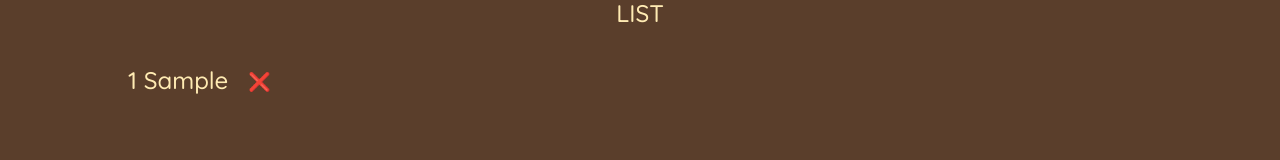
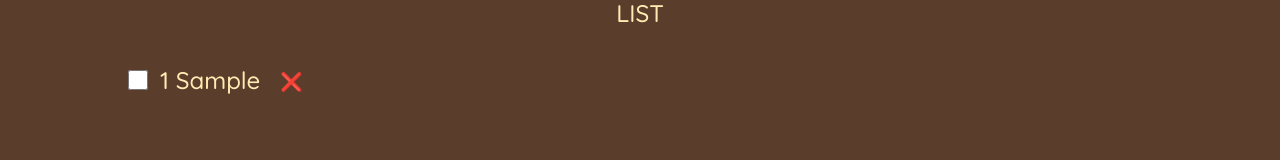
Before and after one commit to KiraCode/travel-list, a React (Vite) app: page / in a window 1280 px wide. Both pictures are taken after typing "Sample" into the empty fields and a click on the button "ADD". Shown: the part 319-479 px from the top of the page. Built offline with nearby package versions, Linux system fonts and the light colour scheme.

Commit message:
adding checkbox property to list. to displayed selected item on list get striked off

```diff
--- a/src/App.jsx
+++ b/src/App.jsx
@@ -5,7 +5,7 @@
   { id: 2, description: "Socks", quantity: 12, packed: true },
 ];
 
-const App = () => {
+export default function App() {
   const [items, setItems] = useState([]);
 
   function handleAddItems(item) {
@@ -15,15 +15,27 @@
   function handleDeleteItem(id) {
     setItems((items) => items.filter((item) => item.id !== id));
   }
+
+  function handleToggleItem(id) {
+    setItems((items) =>
+      items.map((item) =>
+        item.id == id ? { ...item, packed: !item.packed } : item
+      )
+    );
+  }
   return (
     <div className="app">
       <Logo />
       <Form onAddItems={handleAddItems} />
-      <PackingList items={items} onDeleteItem={handleDeleteItem} />
+      <PackingList
+        items={items}
+        onDeleteItem={handleDeleteItem}
+        onToggleItem={handleToggleItem}
+      />
       <Stats />
     </div>
   );
-};
+}
 
 function Logo() {
   return <h1>🌴 Far Away 🌴</h1>;
@@ -70,22 +82,32 @@
   );
 }
 
-function PackingList({ items, onDeleteItem }) {
+function PackingList({ items, onDeleteItem, onToggleItem }) {
   return (
     <div className="list">
       LIST
       <ul>
         {items.map((item) => (
-          <Item item={item} key={item.id} onDeleteItem={onDeleteItem} />
+          <Item
+            item={item}
+            key={item.id}
+            onDeleteItem={onDeleteItem}
+            onToggleItem={onToggleItem}
+          />
         ))}
       </ul>
     </div>
   );
 }
 
-function Item({ item, onDeleteItem }) {
+function Item({ item, onDeleteItem, onToggleItem }) {
   return (
     <li>
+      <input
+        type="checkbox"
+        value={item.packed}
+        onChange={() => onToggleItem(item.id)}
+      />
       <span style={item.packed ? { textDecoration: "line-through" } : {}}>
         {item.quantity} {item.description}
       </span>
@@ -102,4 +124,4 @@
   );
 }
 
-export default App;
+// export default App;
```
